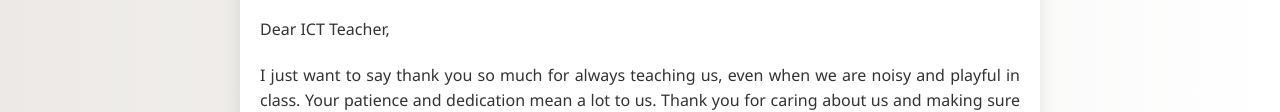
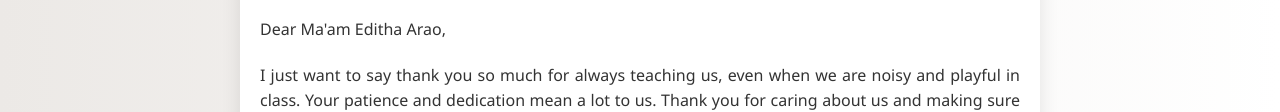
Before and after one commit to TCWHS2012/ICT, a plain HTML site: page index.html in a window 1280 px wide. Shown: the part 414-526 px from the top of the page. Drawn offline with Linux system fonts and the light colour scheme.

Commit message:
Update index.html

```diff
--- a/index.html
+++ b/index.html
@@ -22,7 +22,7 @@
 
             </h2>
             <p>
-                Dear ICT Teacher,
+                Dear Ma'am Editha Arao,
             </p>
             <p>
                 I just want to say thank you so much for always teaching us, even when we are noisy and playful in class. Your patience and dedication mean a lot to us. Thank you for caring about us and making sure we learn and grow.
```
